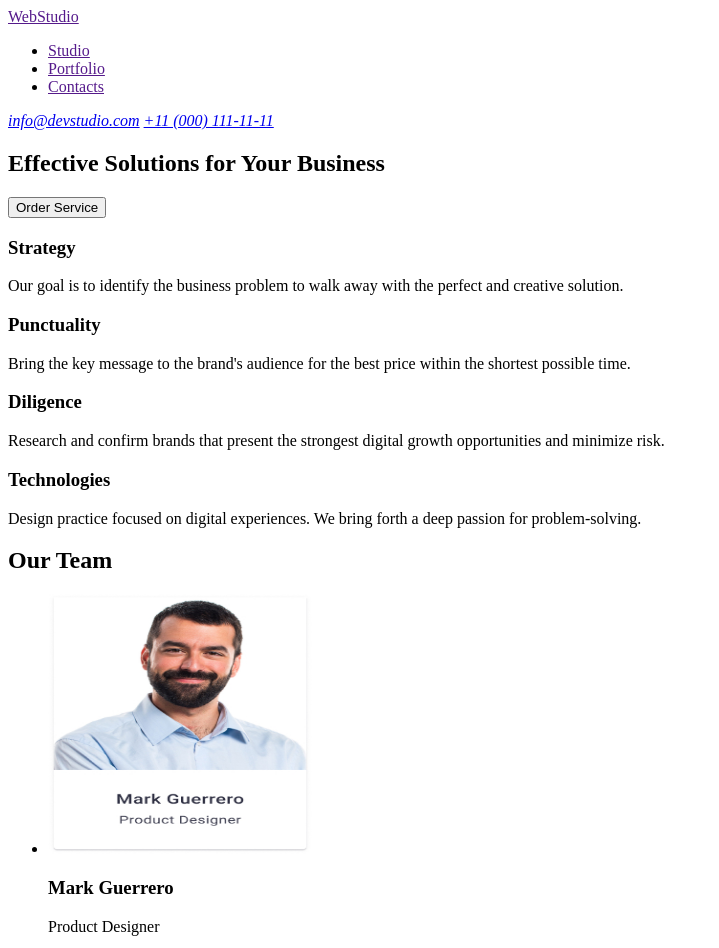
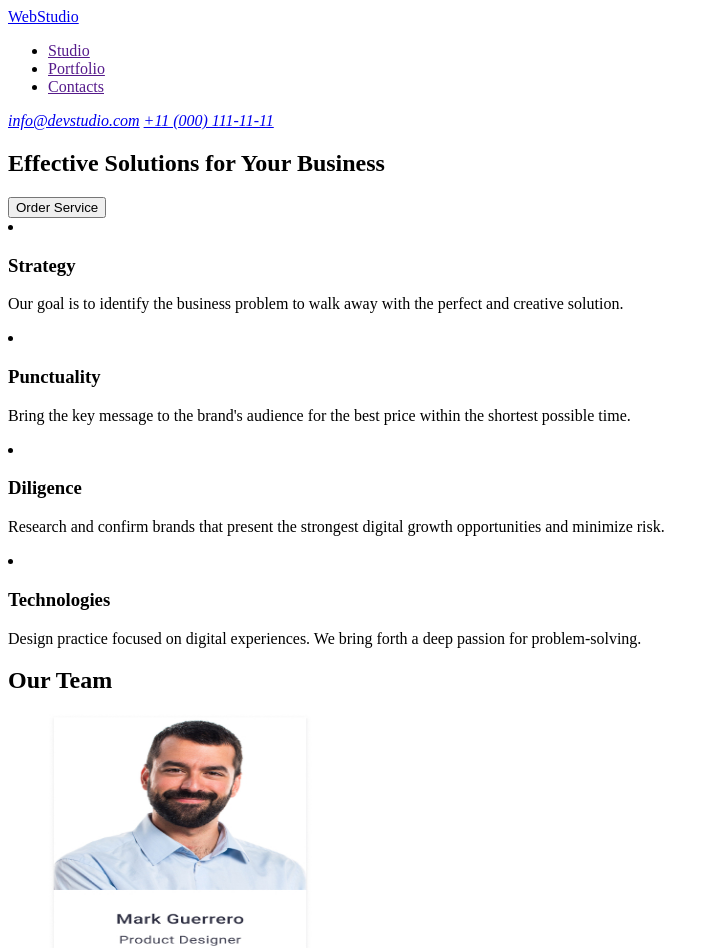
Before and after one commit to Julia-Skliarenko/goit-markup-hw-01, a plain HTML site: page index.html in a window 1280 px wide. Shown: the top 948 px of the page, without its empty margins (0-719 px from the left). Drawn offline with Linux system fonts and the light colour scheme.

Commit message:
Update index.html

```diff
--- a/index.html
+++ b/index.html
@@ -11,7 +11,7 @@
 
     <header>
         <nav>
-            <a href="">WebStudio</a>
+            <a href="./index.html">WebStudio</a>
             <ul>
                 <li><a href="">Studio</a></li>
                 <li><a href="">Portfolio</a></li>
@@ -32,18 +32,25 @@
         </section>
 
         <section>
-            <h3>Strategy</h3>
-            <p>Our goal is to identify the business problem to walk away with the perfect and creative solution.</p>
-
-            <h3>Punctuality</h3>
-            <p>Bring the key message to the brand's audience for the best price within the shortest possible time.</p>
-
-            <h3>Diligence</h3>
-            <p>Research and confirm brands that present the strongest digital growth opportunities and minimize risk.
-            </p>
-
-            <h3>Technologies</h3>
-            <p>Design practice focused on digital experiences. We bring forth a deep passion for problem-solving.</p>
+            <li>
+                <h3>Strategy</h3>
+                <p>Our goal is to identify the business problem to walk away with the perfect and creative solution.</p>
+            </li>
+            <li>
+                <h3>Punctuality</h3>
+                <p>Bring the key message to the brand's audience for the best price within the shortest possible time.
+                </p>
+            </li>
+            <li>
+                <h3>Diligence</h3>
+                <p>Research and confirm brands that present the strongest digital growth opportunities and minimize
+                    risk.</p>
+            </li>
+            <li>
+                <h3>Technologies</h3>
+                <p>Design practice focused on digital experiences. We bring forth a deep passion for problem-solving.
+                </p>
+            </li>
         </section>
 
         <section>
@@ -73,7 +80,7 @@
         </section>
     </main>
     <footer>
-        <a href="">WebStudio</a>
+        <a href="./index.html">WebStudio</a>
         <p>Increase the flow of customers and sales for your business with digital marketing & growth solutions.</p>
     </footer>
 </body>
```
